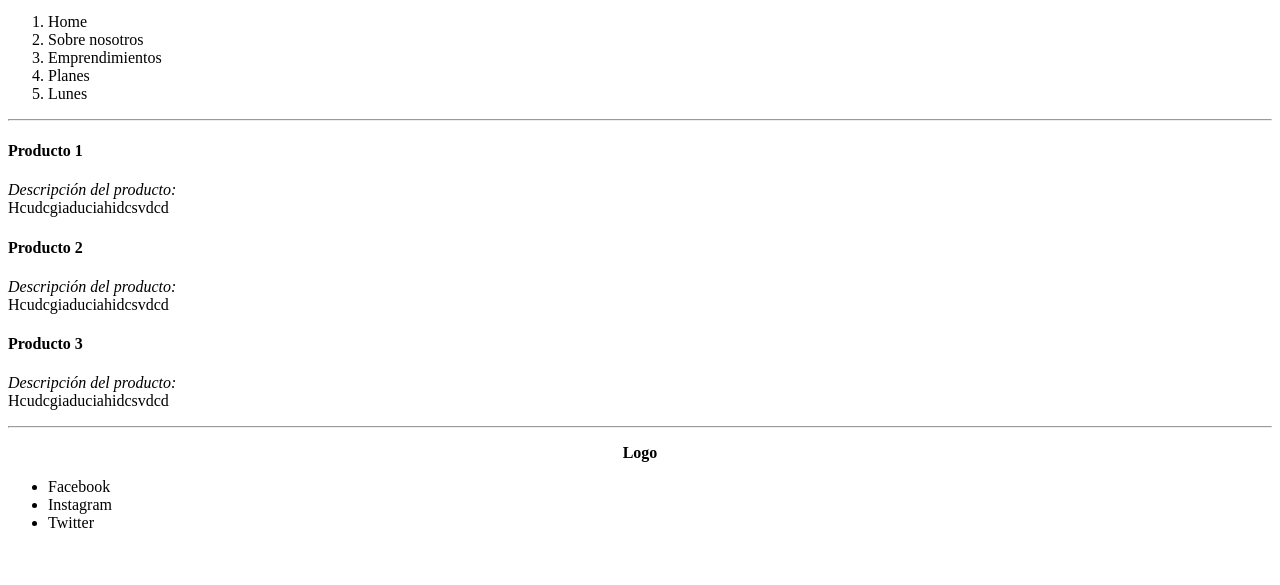
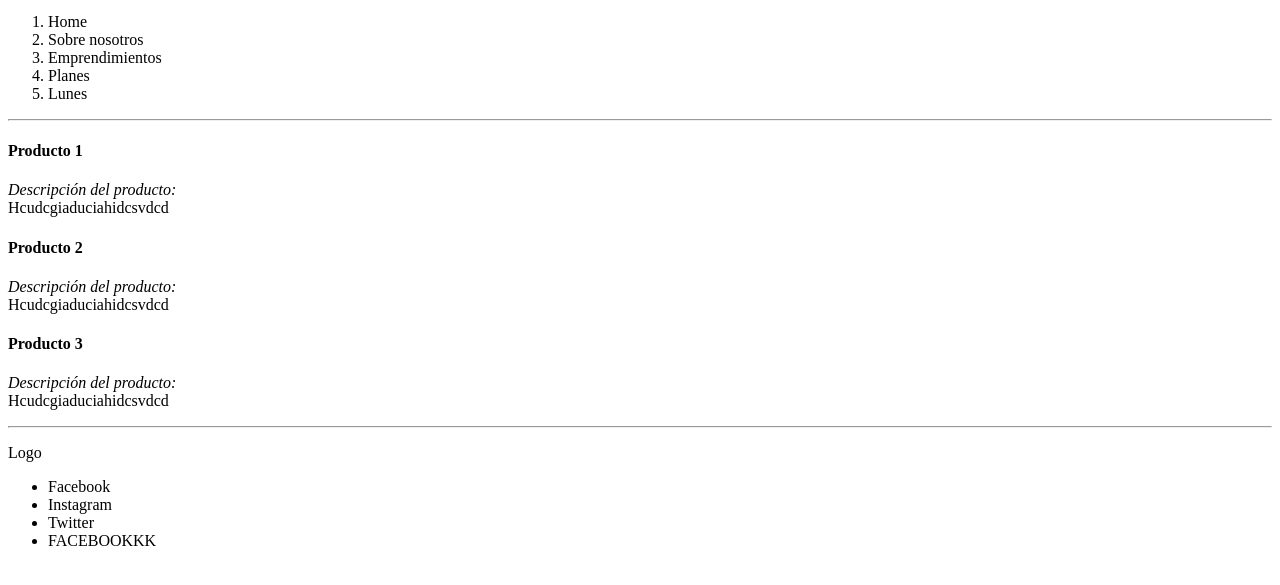
Before and after one commit to Valentina-delahoz/Coderhouse, a plain HTML site: page false.html in a window 1280 px wide. Shown: the part 155-740 px from the top of the page. Drawn offline with Linux system fonts and the light colour scheme.

Commit message:
comentario

```diff
--- a/false.html
+++ b/false.html
@@ -59,7 +59,7 @@
     <hr> <!-- adjunta una línea para separar textos-->
     <footer> <!-- este es el pie de página-->
         <div> <!-- este es la etiqueta para cosas que ocupan todo la pantalla-->
-            <center><p><strong>Logo</strong></p></center>
+                <p>Logo</p>
         </div>
         <nav> <!-- listado de redes sociales con hipervinculo-->
             <ul>
@@ -67,6 +67,7 @@
                     <li>Facebook</li>
                     <li>Instagram</li>
                     <li>Twitter</li>
+                    <li>FACEBOOKKK</li> <!--Hola, este es un comentario-->
                 </span>
             </ul>
         </nav>
```
